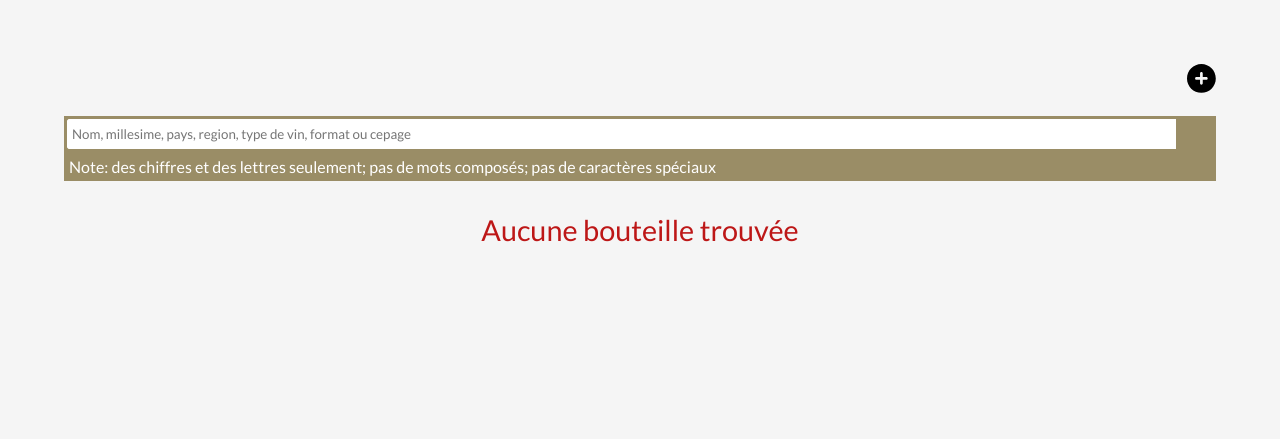
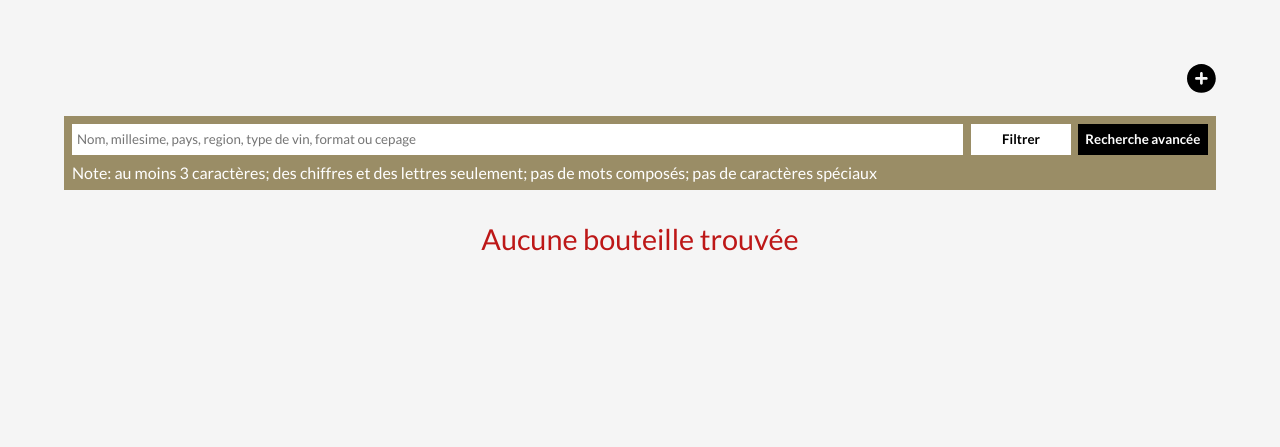
Before and after one commit to e8506278/projet-web-2, a PHP site: template vues/Celliers/bouteilles.php in a window 1280 px wide. Shown: the part 59-506 px from the top of the page. Run offline with PHP 8.4, Linux system fonts and the light colour scheme; the template is opened without the code that fills it, so the values that code supplies are empty; some libraries are stand-ins or nearby versions.

Commit message:
Finir l'intégration de la recherche de bouteilles dans le cellier

```diff
--- a/css/6-components/recherche-bouteille.css
+++ b/css/6-components/recherche-bouteille.css
@@ -11,43 +11,59 @@
 
 .recherche-termes {
     background-color: var(--couleur-accent);
+    display: flex;
+    flex-direction: column;
     margin: 0 0 var(--espace-m);
+    padding: var(--espace-xp);
+}
+
+.recherche-termes>*+* {
+    padding-top: var(--espace-xp);
 }
 
 .recherche-termes__container {
-    width: 100%;
-    position: relative;
     display: flex;
+    flex-direction: column;
 }
 
-.recherche-termes__donnees {
-    border: 3px solid var(--couleur-accent);
-    border-right: none;
-    flex-grow: 1;
-    padding: 5px;
-    border-radius: 5px 0 0 5px;
-    outline: none;
-    color: #9DBFAF;
+.recherche-termes__container>*+* {
+    padding-top: var(--espace-xp);
 }
 
 .recherche-termes__donnees {
     color: var(--couleur-accent);
+    flex-grow: 1;
+    padding: 5px;
+    outline: none;
 }
 
-.recherche-termes__bouton {
-    width: 40px;
-    height: 36px;
-    border: 1px solid var(--couleur-accent);
-    background-color: var(--couleur-accent);
-    background: var(--couleur-accent);
-    text-align: center;
-    color: #fff;
-    border-radius: 0 5px 5px 0;
-    cursor: pointer;
-    font-size: 20px;
+.recherche-termes__boutons {
+    display: flex;
+    justify-content: space-between;
+}
+
+.recherche-termes__boutons>button {
+    min-width: 100px;
+}
+
+.recherche-termes__boutons>*+* {
+    margin: 0 0 0 var(--espace-xp);
 }
 
 .recherche-termes__note {
-    padding: 5px;
     color: #fff;
 }
+
+@media only screen and (min-width: 650px) {
+    .recherche-termes__container {
+        flex-direction: row;
+    }
+
+    .recherche-termes__container>*+* {
+        padding-top: 0;
+    }
+
+    .recherche-termes__boutons {
+        margin-left: var(--espace-xp);
+    }
+}
--- a/js/rechercherBouteillesCellier.js
+++ b/js/rechercherBouteillesCellier.js
@@ -1,15 +1,21 @@
 let $baseUrl_without_parameters = window.location.href.split('?');//[0];
 $baseUrl_without_parameters = $baseUrl_without_parameters.length > 0 ? $baseUrl_without_parameters[0] : $baseUrl_without_parameters;
 
-
-const elBtnRechercher = document.querySelector('[data-js-rechercher]');
-elBtnRechercher.addEventListener("click", rechercher);
+const elIdCellier = document.querySelector('[data-js-id-cellier]').value;
 
 
-function rechercher() {
+const elBtnRechercheCellier = document.querySelector('[data-js-rechercher-bouteilles-cellier]');
+elBtnRechercheCellier.addEventListener("click", rechercherBouteillesCellier);
+
+const elBtnRechercheAvancee = document.querySelector('[data-js-recherche-avancee-bouteilles]');
+elBtnRechercheAvancee.addEventListener("click", () => {
+    window.location.replace($baseUrl_without_parameters + "?requete=rechercher&id_cellier=" + elIdCellier);
+});
+
+
+function rechercherBouteillesCellier() {
     const elTermes = document.querySelector("[data-js-termes]").value;
     const elCarteContenant = document.querySelector('[data-js-carte-contenant]');
-    const elIdCellier = document.querySelector('[data-js-id-cellier]').value;
 
     const entete = new Headers();
     entete.append("Content-Type", "application/json");
--- a/vues/Celliers/bouteilles.php
+++ b/vues/Celliers/bouteilles.php
@@ -13,15 +13,15 @@
     <div class="recherche-termes">
         <div class="recherche-termes__container">
             <input type="text" class="recherche-termes__donnees" data-js-termes placeholder="Nom, millesime, pays, region, type de vin, format ou cepage" title="Nom, millesime, pays, region, type de vin, format ou cepage">
-            <button type="submit" class="recherche-termes__bouton" data-js-rechercher>
-                <i class="fa-solid fa-magnifying-glass"></i>
-            </button>
+            <div class="recherche-termes__boutons">
+                <button class="bouton bouton-primaire" data-js-rechercher-bouteilles-cellier title="Rechercher parmi les bouteilles de ce cellier">Filtrer</button>
+                <button class="bouton bouton-secondaire" data-js-recherche-avancee-bouteilles title="Rechercher parmi toutes les bouteilles">Recherche avancée</button>
+            </div>
         </div>
-        <p class="recherche-termes__note">Note: des chiffres et des lettres seulement; pas de mots composés; pas de caractères spéciaux</p>
+        <p class="recherche-termes__note">Note: au moins 3 caractères; des chiffres et des lettres seulement; pas de mots composés; pas de caractères spéciaux</p>
     </div>
 
-
-    <div class="carte__contenant" data-js-carte-contenant>
+    <div class=" carte__contenant" data-js-carte-contenant>
         <?php
         if ($data) {
             foreach ($data as $cle => $bouteille) {
```
